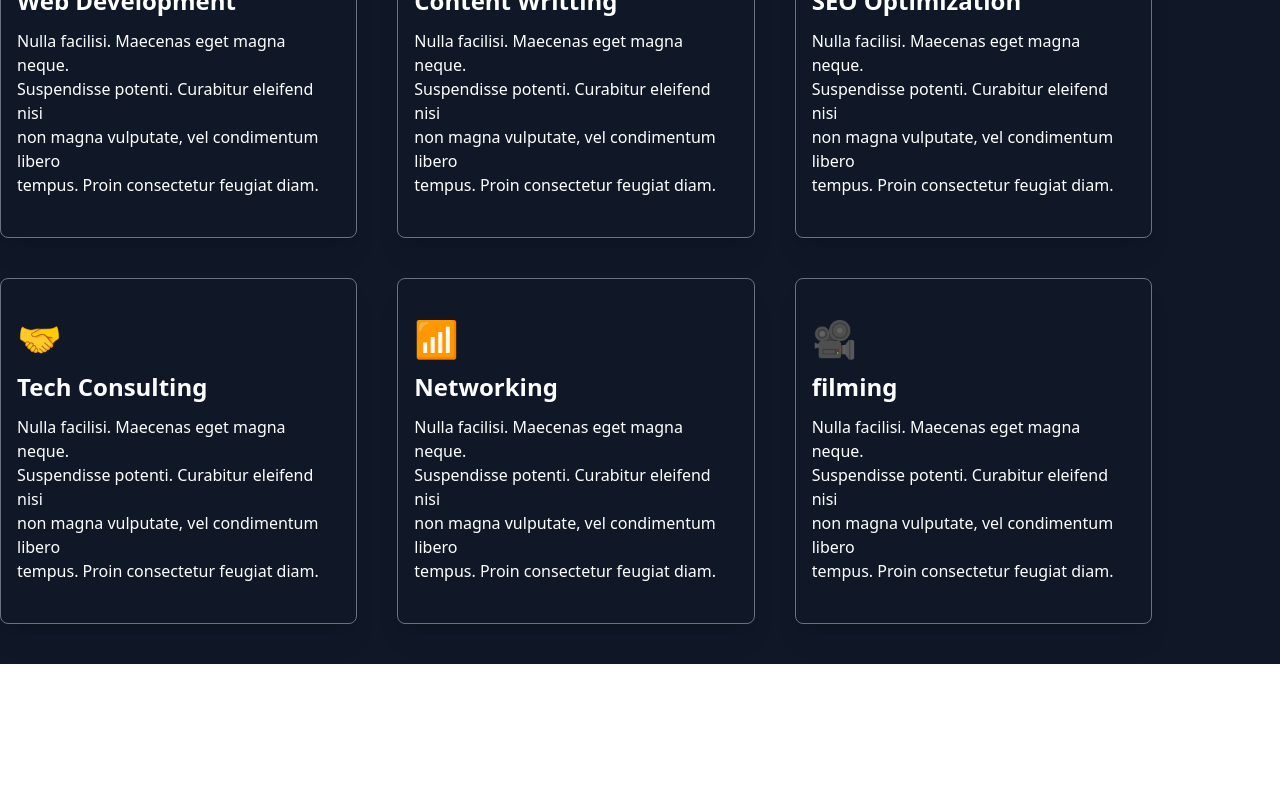
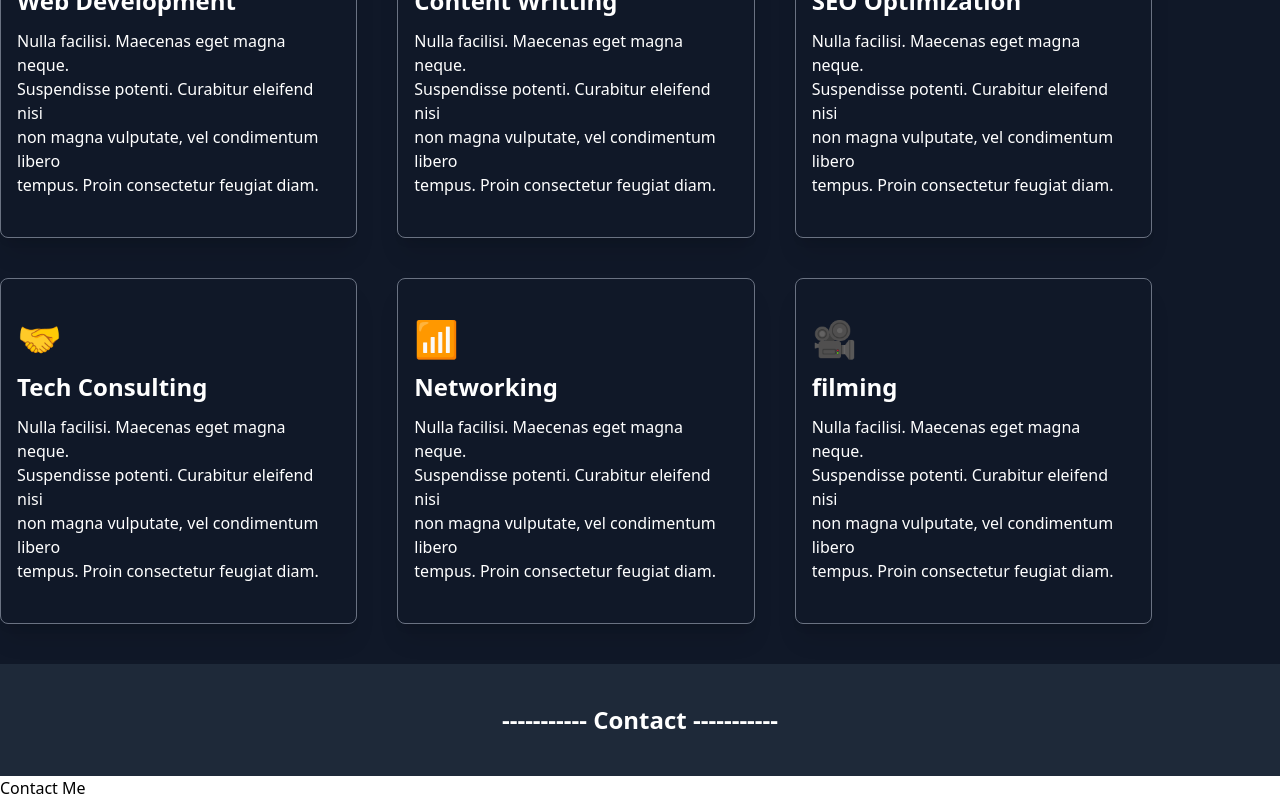
Before and after one commit to Olivier-Masabo/tailwind-practice, a React (Vite) app: page / in a window 1280 px wide. Shown: the part 2864-3664 px from the top of the page. Before the commit the page ends 3528 px from the top, so only its background shows below. Built offline with nearby package versions, Linux system fonts and the light colour scheme.

Commit message:
adding contact page

```diff
--- a/src/body.jsx
+++ b/src/body.jsx
@@ -102,7 +102,7 @@ Let’s create something great together!</h2>
 
   <h1 id="resume" className="p-10 text-center font-bold text-2xl bg-gray-800 text-white">----------- Resume -----------</h1>
 <section className=" flex justify-evenly items-center bg-gray-900 py-10">
-  <div className='border-gray-500 border-2  w-lg text-center h-[60vh] rounded-xl  m-10'>
+  <div className=' border-gray-500 border-2  w-lg text-center h-[60vh] rounded-xl  m-10'>
     <h2 class="flex items-center text-xl font-bold justify-center mb-5 mt-3 text-yellow-500">
 
       Education Background
@@ -193,13 +193,13 @@ Let’s create something great together!</h2>
 
 </section>
 
-<h1 id="resume" className="p-10 text-center font-bold text-2xl  bg-gray-800 text-white">----------- Services -----------</h1>
+<h1 id="services" className="p-10 text-center font-bold text-2xl  bg-gray-800 text-white">----------- Services -----------</h1>
 
 <section id="services"  className='bg-gray-900'>
   <p className='text-lg text-white  ml-5 '>services <span className='text-amber-500 text-lg'>--------</span></p>
   <h2 className='text-2xl text-white ml-5'> Check out My Services</h2>
 
-  <div  className="grid grid-cols-3 gap-4 py-10">
+  <div  className="grid grid-cols-3 gap-4 py-10 m-auto">
     <div className="col-span-2  p-4">
       <h1 className="text-4xl text-start items-center  font-bold text-white py-5">Innovative business <br />
       <span class="text-yellow-500 ">performance solutions</span></h1>
@@ -274,6 +274,18 @@ Let’s create something great together!</h2>
   </div>
 </section>
 
+  <h1 id="resume" className="p-10 text-center font-bold text-2xl bg-gray-800 text-white">----------- Contact -----------</h1>
+<section>
+
+  <div>
+   <div>
+   <h1>Contact Me</h1>
+
+   </div>
+
+  </div>
+</section>
+
 
 
       </>
```
